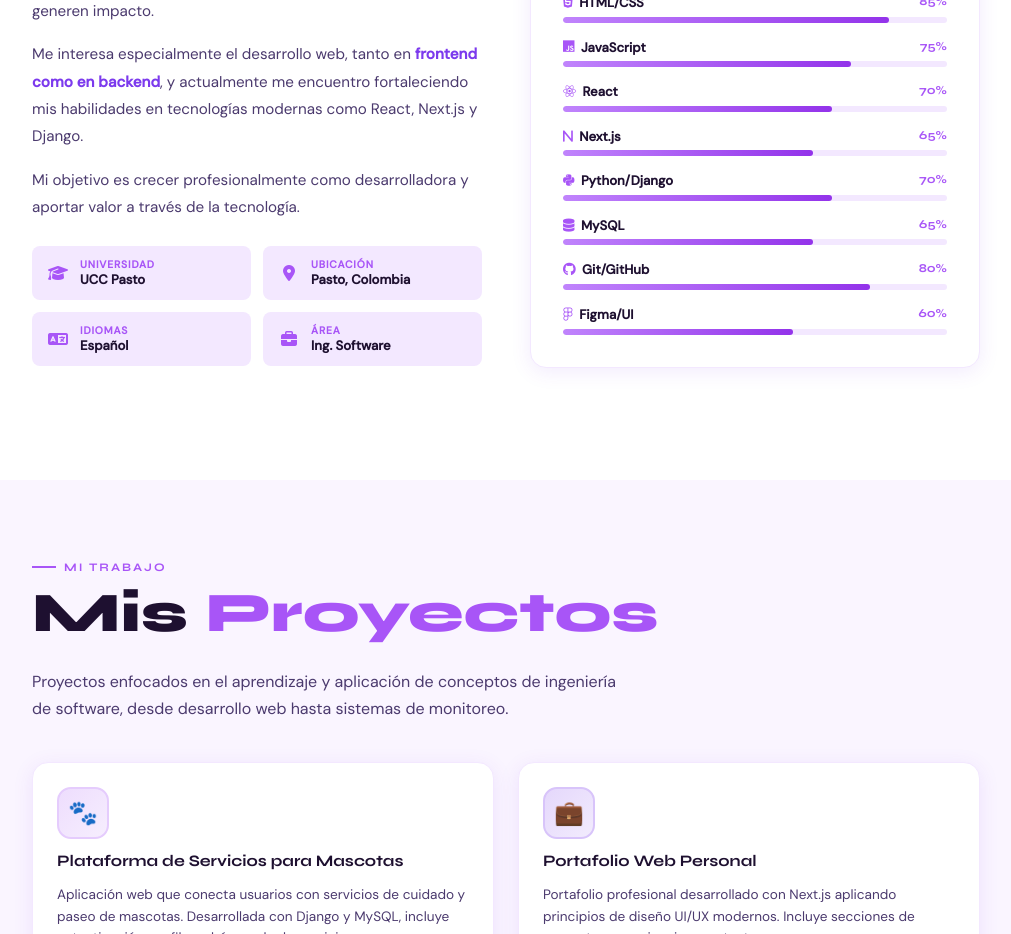
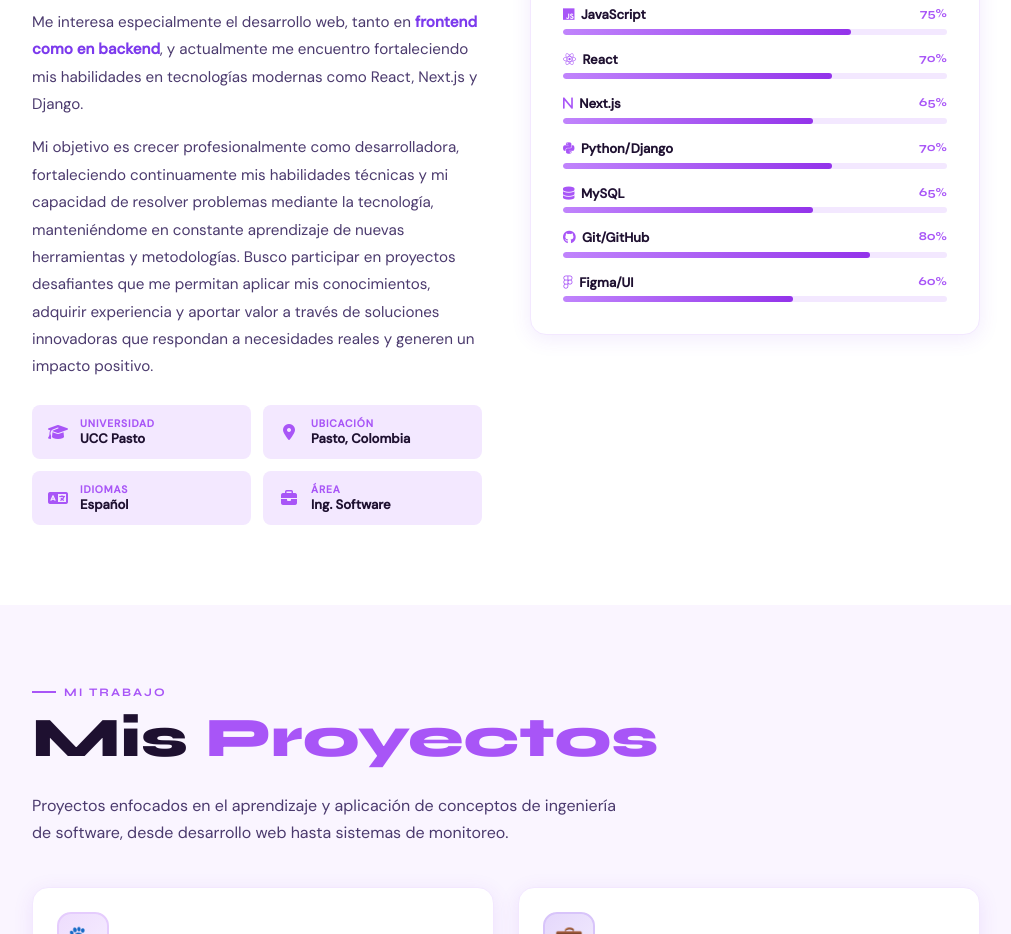
Before and after one commit to vanessaucc/Portafolio-julieth, a Next.js app: page / in a window 1280 px wide. Shown: the part 1120-2054 px from the top of the page, without its empty margins (236-1247 px from the left). Built offline with nearby package versions, Linux system fonts and the light colour scheme.

Commit message:
descripción

```diff
--- a/components/About.js
+++ b/components/About.js
@@ -32,8 +32,7 @@ export default function About() {
             React, Next.js y Django.
           </p>
           <p>
-            Mi objetivo es crecer profesionalmente como desarrolladora y aportar valor
-            a través de la tecnología.
+            Mi objetivo es crecer profesionalmente como desarrolladora, fortaleciendo continuamente mis habilidades técnicas y mi capacidad de resolver problemas mediante la tecnología, manteniéndome en constante aprendizaje de nuevas herramientas y metodologías. Busco participar en proyectos desafiantes que me permitan aplicar mis conocimientos, adquirir experiencia y aportar valor a través de soluciones innovadoras que respondan a necesidades reales y generen un impacto positivo.
           </p>
 
           <div className={styles.facts}>
```
